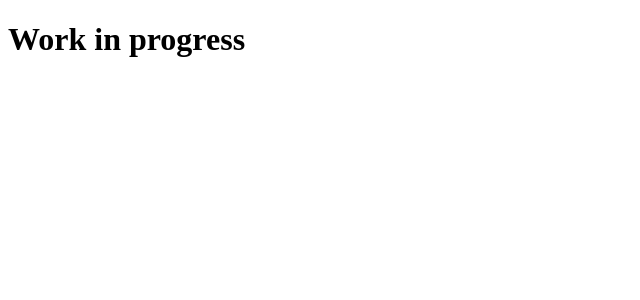
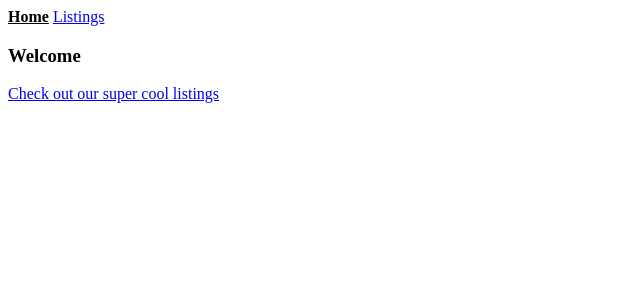
Before and after one commit to Odett3/MWL-FrontEnd, a React (Create React App) app: page / in a window 1280 px wide. Shown: the top 300 px of the page, without its empty margins (0-640 px from the left). Built offline with nearby package versions, Linux system fonts and the light colour scheme.

Commit message:
inital setup

```diff
--- a/package.json
+++ b/package.json
@@ -6,8 +6,10 @@
     "@testing-library/jest-dom": "^4.2.4",
     "@testing-library/react": "^9.5.0",
     "@testing-library/user-event": "^7.2.1",
+    "axios": "^0.20.0",
     "react": "^16.13.1",
     "react-dom": "^16.13.1",
+    "react-router-dom": "^5.2.0",
     "react-scripts": "3.4.3"
   },
   "scripts": {
--- a/src/App.js
+++ b/src/App.js
@@ -1,7 +1,22 @@
 import React from "react";
+import { Switch, Route } from "react-router-dom";
+import Navigation from "./components/Navigation";
+import HomePage from "./pages/HomePage";
+import Feed from "./pages/Feed";
+import ListingPage from "./components/ListingPage";
 
 function App() {
-  return <h1> Work in progress </h1>;
+  return (
+    <div>
+      <Navigation />
+
+      <Switch>
+        <Route exact path="/" component={HomePage} />
+        <Route exact path="/feed" component={Feed} />
+        <Route path="/feed/:id" component={ListingPage} />
+      </Switch>
+    </div>
+  );
 }
 
 export default App;
--- /dev/null
+++ b/src/components/ListingCard.js
@@ -0,0 +1,13 @@
+import React from "react";
+import { Link } from "react-router-dom";
+
+export default function ListingCard(props) {
+  return (
+    <div>
+      <Link to={`/feed/${props.id}`}>
+        <h3>{props.title}</h3>
+      </Link>
+      <p>{props.body}</p>
+    </div>
+  );
+}
--- /dev/null
+++ b/src/components/ListingPage.js
@@ -0,0 +1,9 @@
+import React from "react";
+
+export default function ListingPage(props) {
+  return (
+    <div>
+      <h1>Work in Progress</h1>
+    </div>
+  );
+}
--- /dev/null
+++ b/src/components/Navigation.js
@@ -0,0 +1,29 @@
+import React from "react";
+import { NavLink } from "react-router-dom";
+
+export default function Navigation() {
+  return (
+    <>
+      <NavLink
+        exact
+        to="/"
+        activeStyle={{
+          fontWeight: "bold",
+          color: "black",
+        }}
+      >
+        Home
+      </NavLink>{" "}
+      <NavLink
+        exact
+        to="/feed"
+        activeStyle={{
+          fontWeight: "bold",
+          color: "black",
+        }}
+      >
+        Listings
+      </NavLink>
+    </>
+  );
+}
--- a/src/index.js
+++ b/src/index.js
@@ -1,12 +1,15 @@
 import React from "react";
 import ReactDOM from "react-dom";
 import App from "./App";
+import { BrowserRouter as Router } from "react-router-dom";
 import * as serviceWorker from "./serviceWorker";
 
 ReactDOM.render(
-  <React.StrictMode>
-    <App />
-  </React.StrictMode>,
+  <Router>
+    <React.StrictMode>
+      <App />
+    </React.StrictMode>
+  </Router>,
   document.getElementById("root")
 );
 
--- /dev/null
+++ b/src/pages/Feed.js
@@ -0,0 +1,39 @@
+import React, { useEffect, useState } from "react";
+import axios from "axios";
+import ListingCard from "../components/ListingCard";
+
+export default function Feed() {
+  const [listings, setListings] = useState([]);
+
+  const url = "https://jsonplaceholder.typicode.com/posts";
+
+  async function getResults() {
+    try {
+      const results = await axios.get(url);
+
+      setListings(results.data);
+    } catch (error) {
+      console.log(error.message);
+    }
+  }
+  useEffect(() => {
+    getResults();
+  }, []);
+
+  return (
+    <div>
+      <h2>Our Cool Listings</h2>
+
+      {listings.map((list) => {
+        return (
+          <ListingCard
+            id={list.id}
+            key={list.id}
+            title={list.title}
+            body={list.body}
+          />
+        );
+      })}
+    </div>
+  );
+}
--- /dev/null
+++ b/src/pages/HomePage.js
@@ -0,0 +1,12 @@
+import React from "react";
+import { Link } from "react-router-dom";
+
+export default function HomePage() {
+  return (
+    <div>
+      <h3>Welcome</h3>
+
+      <Link to="/feed"> Check out our super cool listings </Link>
+    </div>
+  );
+}
```
Also changed, not shown: 1 other file (tests, documents, lock files or other folders).
